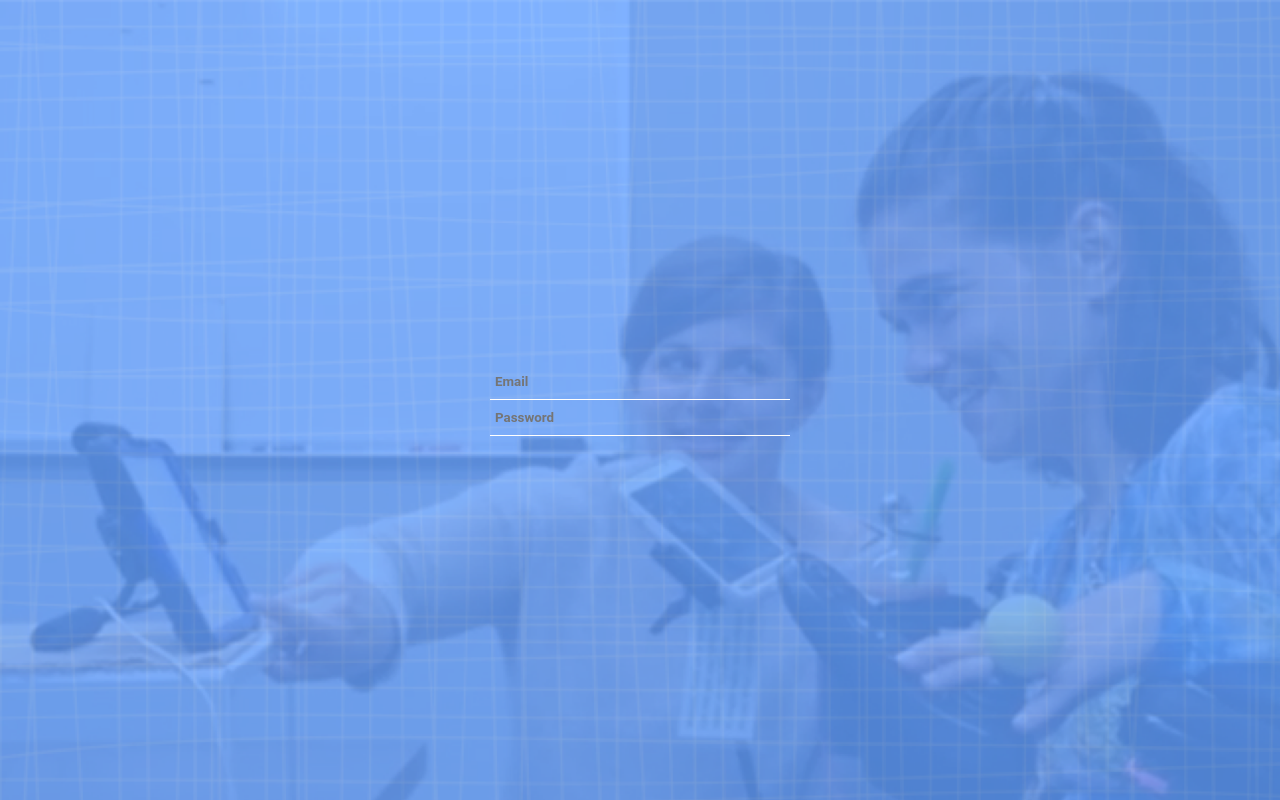
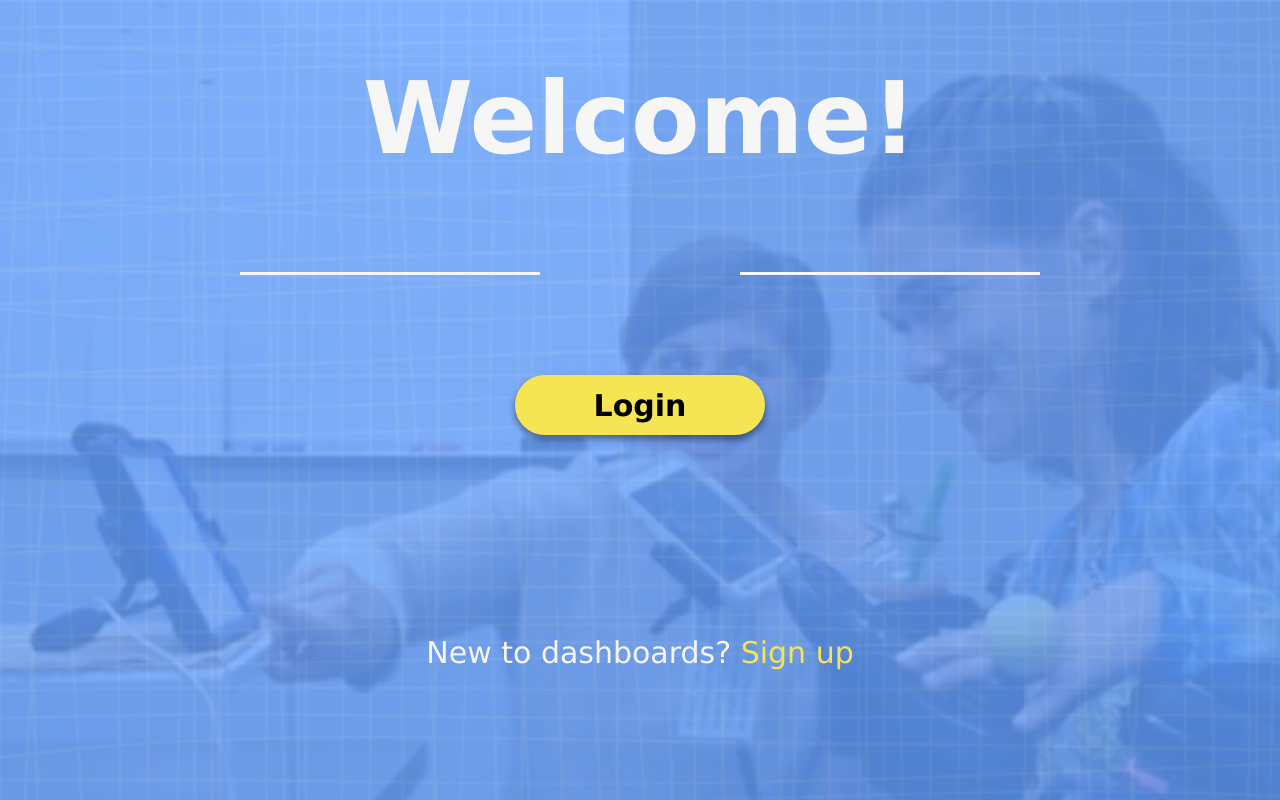
Before and after one commit to phillipdunn/dashboard, a React (Create React App) app: page / in a window 1280 px wide. Built offline with nearby package versions, Linux system fonts and the light colour scheme; no server answers.

Commit message:
login page styled, submit button and link to signup added

```diff
--- a/src/components/LogIn/LogIn.jsx
+++ b/src/components/LogIn/LogIn.jsx
@@ -1,6 +1,8 @@
 import React, { Component } from 'react';
 import styles from "./LogIn.module.scss";
+import { Link } from "@reach/router";
 import InputBox from "../../utilities/InputBox";
+import Button from "../../utilities/Button";
 
 class LogIn extends Component {
   state = {  }
@@ -9,7 +11,8 @@ class LogIn extends Component {
     return (
       <>
       <section className={styles.logInPage}>
-      <form onSubmit={userSignInAttempt}>
+        <h1>Welcome!</h1>
+        <form className={styles.logInForm} onSubmit={userSignInAttempt}>
           <div className={styles.inputLine}>
             <InputBox id="email" type="email" name="email" placeholder="Email"
               inputHandler={setEmail} autoComplete={"current-email"} />
@@ -19,6 +22,8 @@ class LogIn extends Component {
               inputHandler={setPassword} autoComplete={"current-password"} />
           </div>
         </form>
+        <Button text="Login"/>
+        <p>New to dashboards? <Link to="/signup" className={styles.signUp}>Sign up</Link></p>
       </section>
 
       </>
--- a/src/components/LogIn/LogIn.module.scss
+++ b/src/components/LogIn/LogIn.module.scss
@@ -7,13 +7,39 @@
     font-family: $main-font;
 }
 
-
 .logInPage {
     @include background;
-    background-color: #F7F6F6;
     display: flex;
-    justify-content: center;
+    flex-direction: column;
+    justify-content: flex-start;
     align-items: center;
     height: 100vh;
     width: 100vw;
+    color: $white;
+    background-color: $white;
+
+    h1 {
+        font-size: 100px;
+        margin-top: 60px;
+        margin-bottom: 60px;
+    }
+
+    p {
+        font-size: 30px;
+        margin-top: 200px;
+    }
+
+    .signUp{
+        color: $yellow;
+        text-decoration: none;
+    }
 }
+
+
+.logInForm {
+    display: flex;
+    flex-direction: row;
+    justify-content: center;
+    align-items: flex-start;
+    color: $white;
+}
--- /dev/null
+++ b/src/utilities/Button/Button.jsx
@@ -0,0 +1,9 @@
+import React, { Component } from 'react';
+import styles from "./Button.module.scss";
+class Button extends Component {
+  state = {  }
+  render() {
+    return <input type="submit" value={this.props.text} className={styles.button}></input>
+  }
+}
+export default Button;
--- /dev/null
+++ b/src/utilities/Button/Button.module.scss
@@ -0,0 +1,28 @@
+@import "../../variables.scss";
+
+* {
+    margin: 0;
+    padding: 0;
+    box-sizing: border-box;
+    font-family: $main-font;
+}
+
+.button{
+    background-color: $yellow;
+    color:black;
+    outline: none;
+    border: 2px solid $yellow;
+    border-radius: 30px;
+    width: 250px;
+    height: 60px;
+    font-size: 30px;
+    font-weight: bold;
+    margin-top: 100px;
+    box-shadow:0 4px 7px rgba(0, 0, 0, 0.2), 0 4px 7px rgba(0, 0, 0, 0.27);
+}
+
+input::-webkit-input-placeholder {
+    color: transparent;
+    opacity: 0.5;
+    border-radius: 30px;
+}
--- /dev/null
+++ b/src/utilities/Button/index.js
@@ -0,0 +1,3 @@
+import Button from "./Button";
+
+export default Button;
--- a/src/utilities/InputBox/InputBox.module.scss
+++ b/src/utilities/InputBox/InputBox.module.scss
@@ -9,13 +9,22 @@
 
 .inputBox {
     padding: 10px 5px;
+    margin-left: 100px;
+    margin-Right: 100px;
     border-top: none;
     border-left: none;
     border-right:none;
-    border-bottom: 1px solid white;
+    border-bottom: 3px solid $white;
     background-color: transparent;
-    color:white;
+    color:$white;
     width: 300px;
     outline: none;
     font-weight: bold;
+
 }
+
+::placeholder{
+    color: $white;
+    font-size: 30px;
+    opacity:0.9;
+}
--- a/src/variables.scss
+++ b/src/variables.scss
@@ -1,8 +1,9 @@
 
-$main-font: "Poppins", "Roboto", -apple-system, BlinkMacSystemFont, "Segoe UI", "Oxygen", "Ubuntu", "Cantarell",
-"Fira Sans", "Droid Sans", "Helvetica Neue", sans-serif;
+$main-font: 'Lucida Sans', 'Lucida Sans Regular', 'Lucida Grande', 'Lucida Sans Unicode', Geneva, Verdana, sans-serif;
 
-$main-yellow: f2b423;
+
+$yellow: rgb(245, 229, 84);
+$white: #F7F6F6;
 
   @mixin background {
     background-color: white;
```
Also changed, not shown: 1 other file (tests, documents, lock files or other folders). Lines whose indentation alone changed are shown as unchanged.
